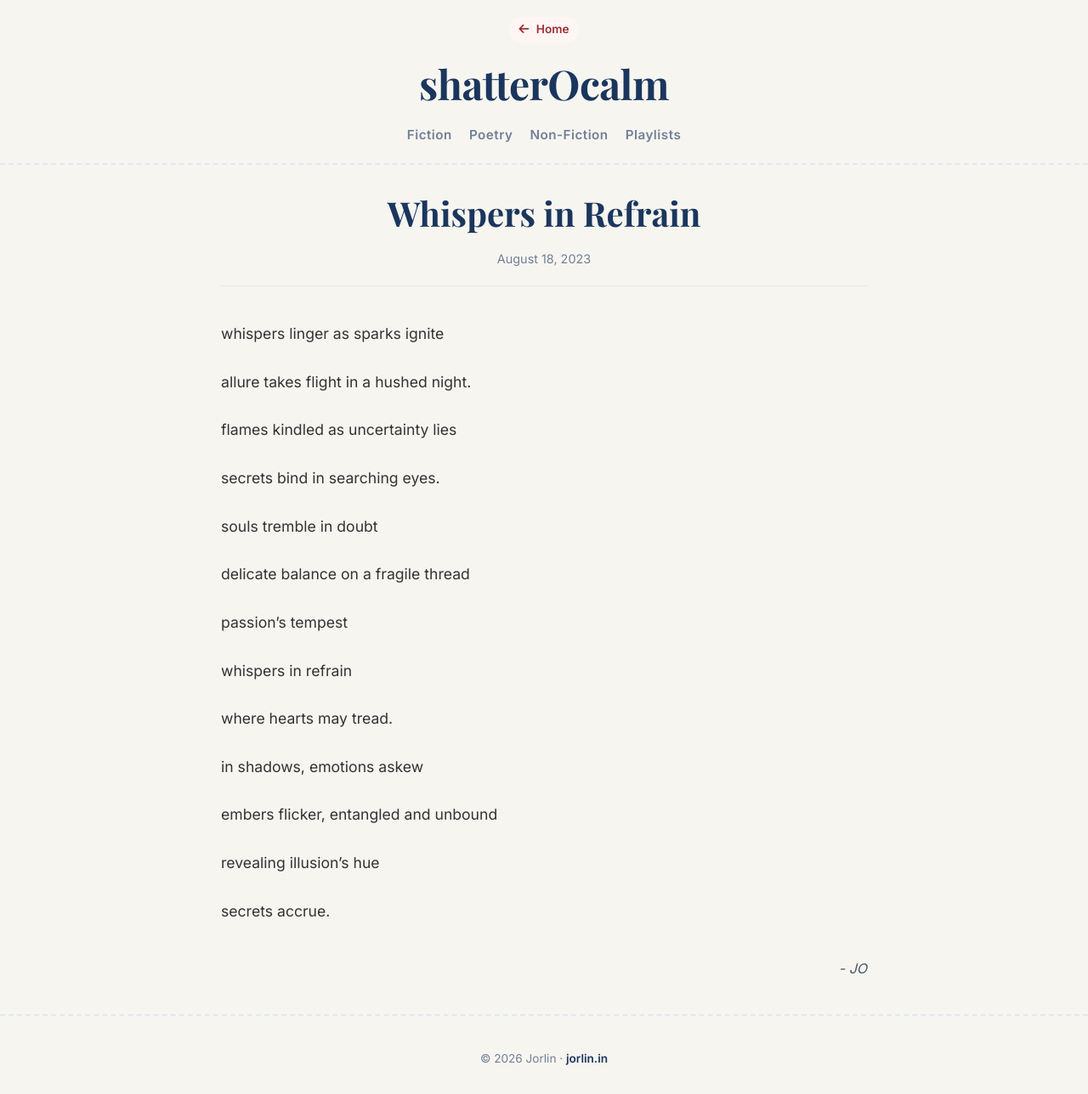
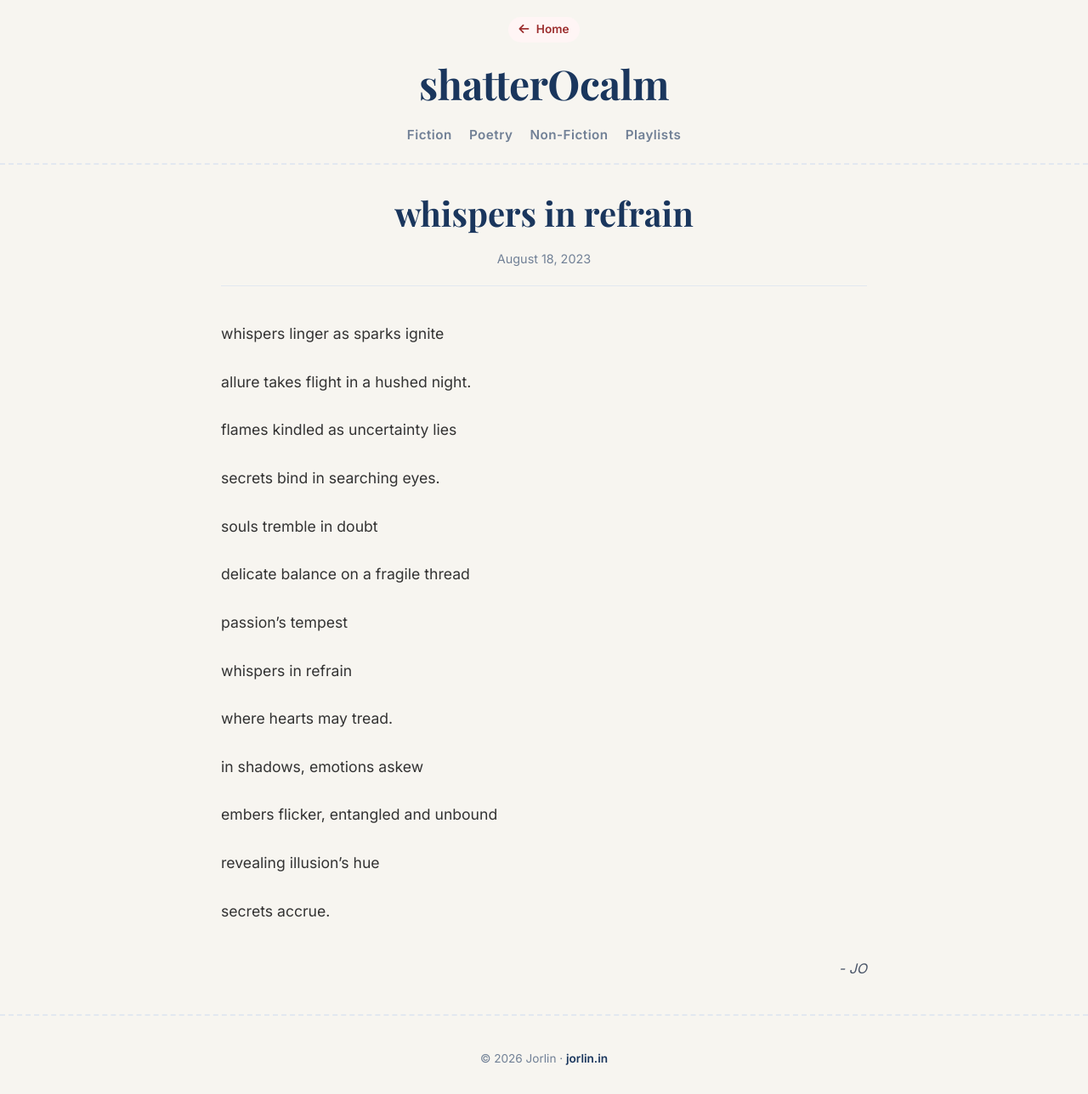
Before and after one commit to jorlinjose/blog, a Jekyll site: the page built from _posts/2023-09-18-whispers-in-refrain.md, in a window 1280 px wide. Shown: the whole page at 85% size. Built offline with Jekyll 4.4.1, drawn with Linux system fonts in a browser that asks for light colours; some web fonts are replaced.

```diff
--- a/_posts/2023-09-18-whispers-in-refrain.md
+++ b/_posts/2023-09-18-whispers-in-refrain.md
@@ -1,6 +1,6 @@
 ---
 layout: post
-title: "Whispers in Refrain"
+title: "whispers in refrain"
 date: 2023-08-18
 category: poetry
 excerpt: "whispers linger as sparks ignite..."
```
